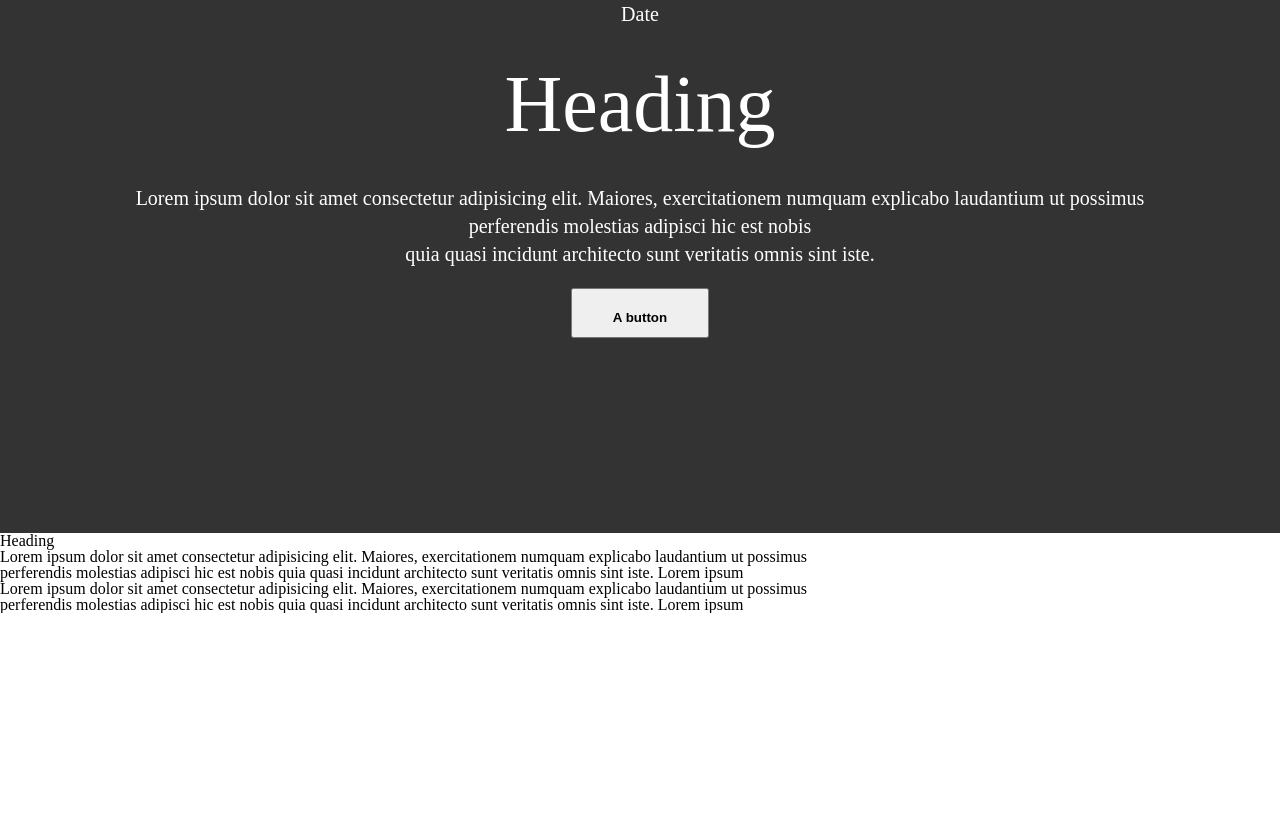
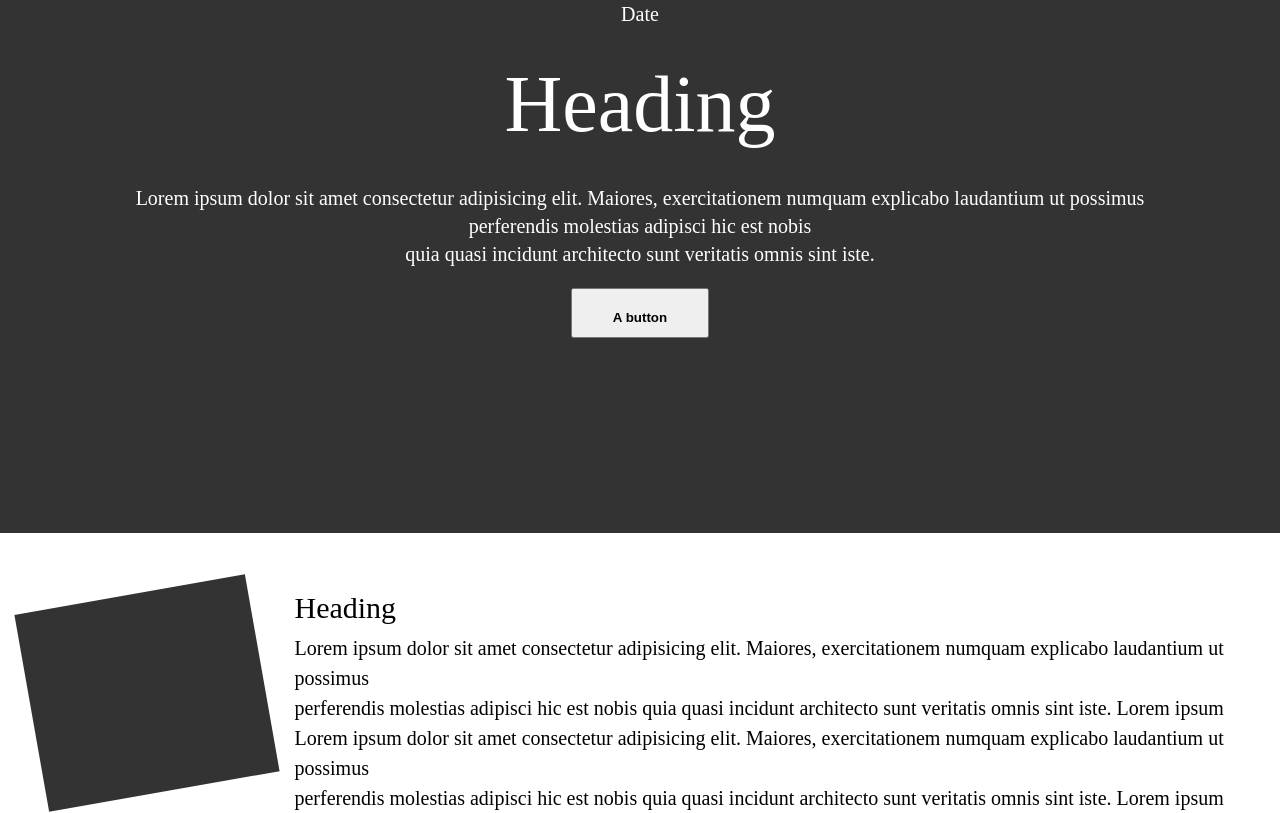
Before and after one commit to chelmerrox/Project-5-Design-Teardown, a plain HTML site: page index.html in a window 1280 px wide. Shown: the part 2806-3619 px from the top of the page. Before the commit the page ends 3419 px from the top, so only its background shows below. Drawn offline with Linux system fonts and the light colour scheme; a web font is replaced by a local one.

Commit message:
Add styles for section 8 container and its elements

```diff
--- a/styles/style.css
+++ b/styles/style.css
@@ -249,3 +249,39 @@ nav input[type="text"] {
   font-weight: 700;
   padding: 20px 40px;
 }
+
+/* Section 8 container styles */
+.sect8 {
+  display: flex;
+  justify-content:flex-start;
+  margin-top: 60px;
+  padding-left: 30px;
+}
+
+.rotated-squares {
+  background-color: #333333;
+  width: 240px;
+  height: 200px;
+  transform: rotateZ(-10deg);
+  transform-style: preserve-3d;
+}
+
+.rotated-squares:hover {
+  transform: rotateZ(0deg);
+  transform-style: preserve-3d;
+}
+
+.sect8 .sect8-flex-item-2 {
+  margin-inline-start: 30px;
+}
+
+.sect8 h5 {
+  font-size: 30px;
+  font-weight: 400;
+  margin-block-end: 10px;
+}
+
+.sect8 p {
+  font-size: 20px;
+  line-height: 30px;
+}
```
